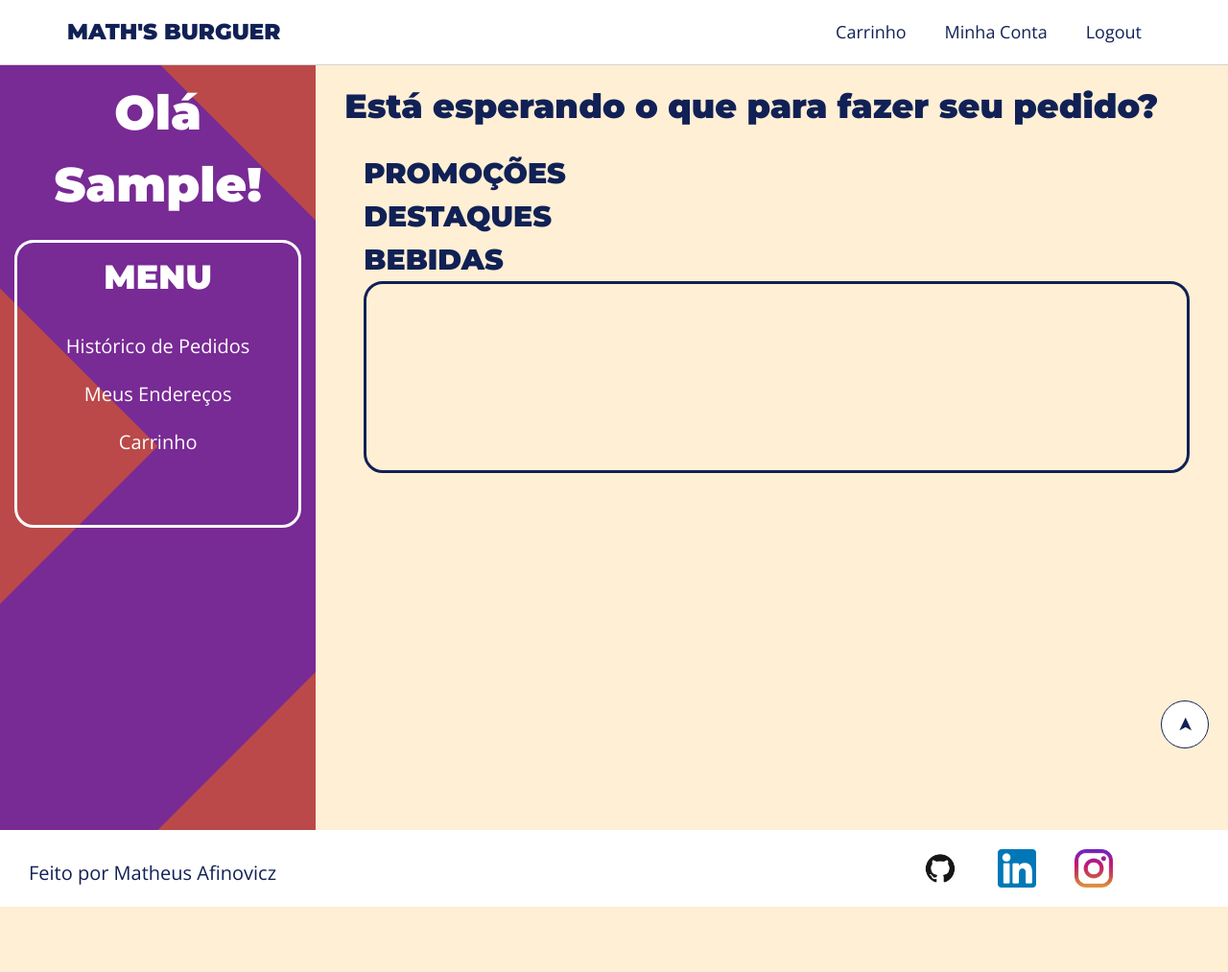
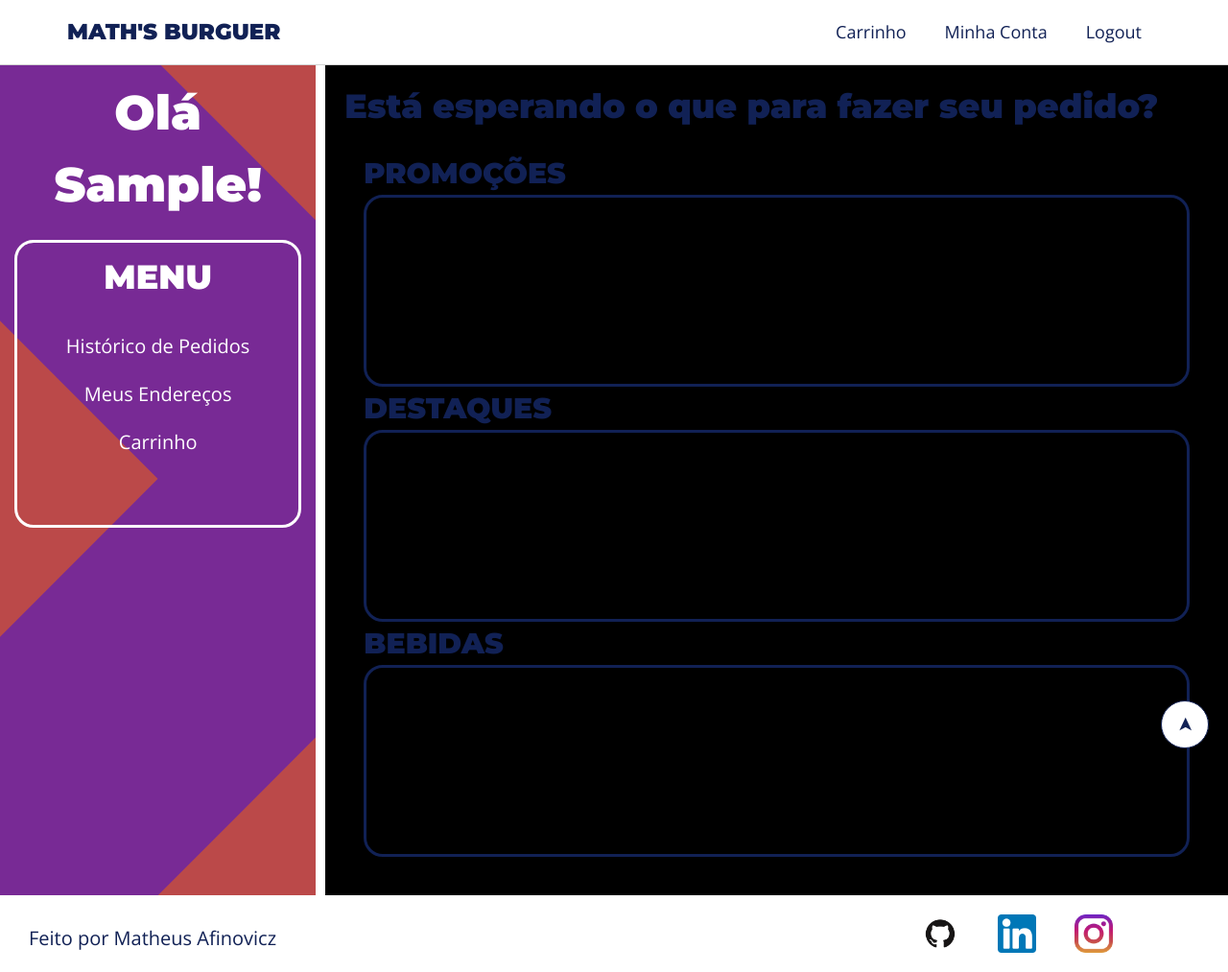
Before and after one commit to MatheusAfinovicz/MathsBurguer, a Django app: page /dashboard/ in a window 1280 px wide. Shown: the whole page at 96% size. Before the commit the page ends 945 px from the top, so only its background shows below. Run offline with Django 3.2, Linux system fonts and the light colour scheme; the visitor is signed in with stand-in values (Sample User, id 1); data that the repository does not hold is empty.

Commit message:
products styles

```diff
--- a/templates/dashboard.html
+++ b/templates/dashboard.html
@@ -36,10 +36,11 @@
             <h6>Está esperando o que para fazer seu pedido?</h6>
 
             <section class="display">
-                <section class="offers">
-                    <h1>Promoções</h1>
+
+                <h1>Promoções</h1>
+                <section class="products">
                     {% for promotion in promotions %}
-                        <div class="products">
+                        <div class="offers">
                                 <img src="{{ promotion.picture.url }}" style="max-width: 100px; height: auto">
                                 {{ promotion.name }}
                                 {{ promotion.promotion_price }}
@@ -47,10 +48,11 @@
                     {% endfor %}
                 </section>
 
-                <section class="sanduichs">
-                    <h1>Destaques</h1>
+                <h1>Destaques</h1>
+                <section class="products">
+
                     {% for sandwich in sandwiches %}
-                        <div class="products">
+                        <div class="sandwiches">
                                 <img src="{{ sandwich.picture.url }}" style="max-width: 100px; height: auto">
                                 {{ sandwich.name }}
                                 {{ sandwich.normal_price }}
@@ -58,9 +60,9 @@
                     {% endfor %}
                 </section>
 
-                <section class="drinks">
-                    <h1>Bebidas</h1>
-                    <div class="products">
+                <h1>Bebidas</h1>
+                <section class="products">
+                    <div class="drinks">
 
                     </div>
                 </section>
--- a/templates/static/css/dashboard_styles.css
+++ b/templates/static/css/dashboard_styles.css
@@ -1,7 +1,3 @@
-body {
-    background: papayawhip;
-}
-
 .intro-content {
     position: relative;
     display: grid;
@@ -54,7 +50,7 @@ body {
 }
 
 .content {
-    background: papayawhip;
+    background: black;
     padding: 2rem;
 }
 
```
